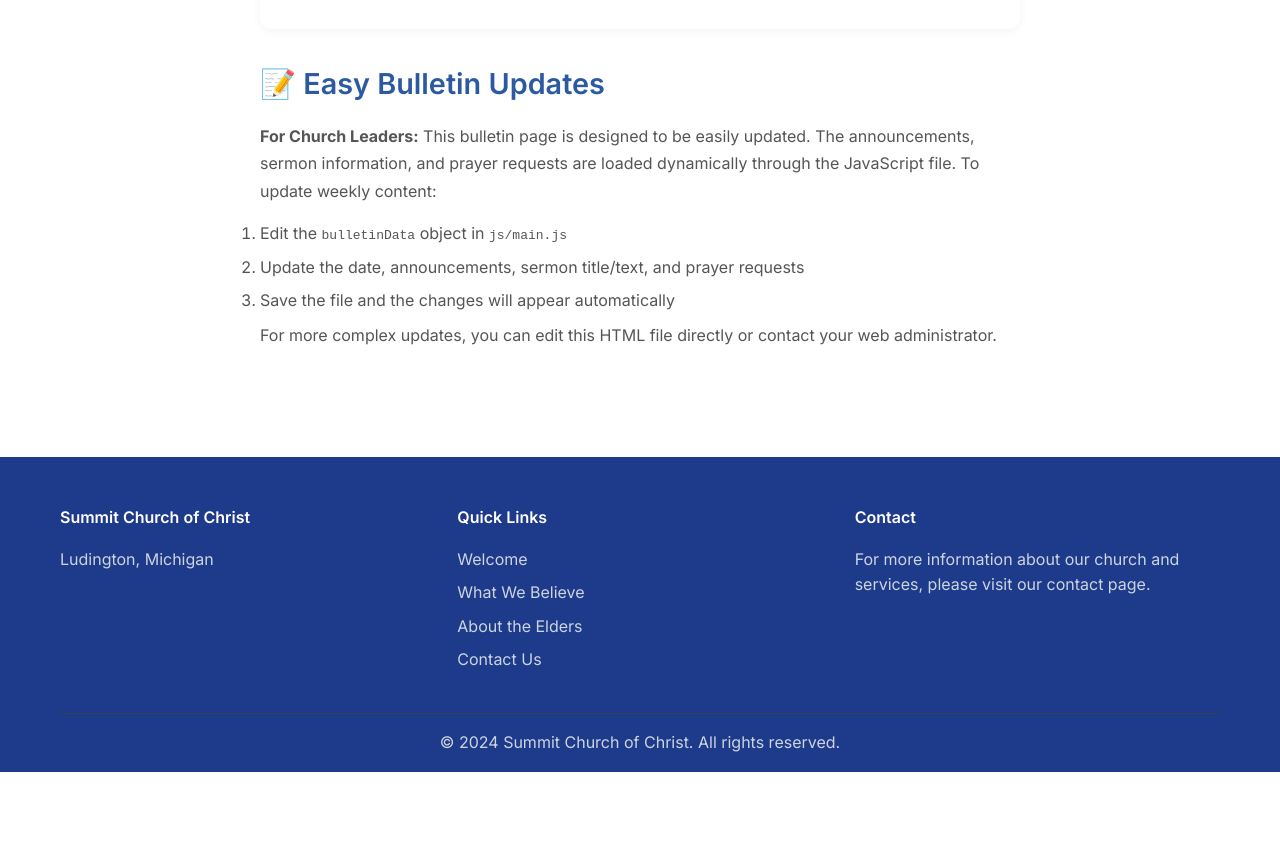
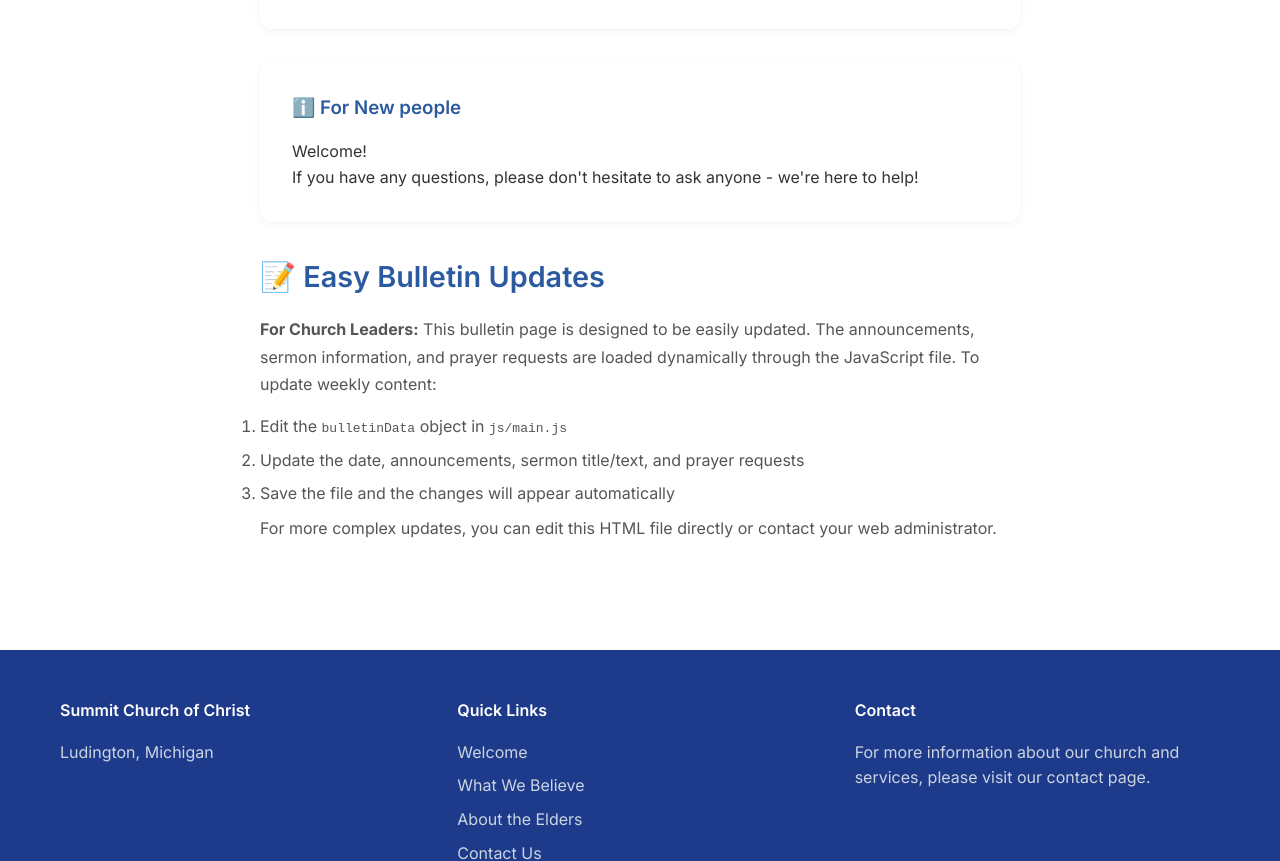
Before and after one commit to summitcoc/summitcoc.github.io, a plain HTML site: page bulletin.html in a window 1280 px wide. Shown: the part 2870-3731 px from the top of the page. Before the commit the page ends 3642 px from the top, so only its background shows below. Drawn offline with Linux system fonts and the light colour scheme.

Commit message:
Update bulletin.html

```diff
--- a/bulletin.html
+++ b/bulletin.html
@@ -145,6 +145,12 @@
                 <p>If you have any questions, please don't hesitate to ask anyone - we're here to help!</p>
             </div>
 
+            <div class="bulletin-section">
+                <h3>ℹ️ For New people</h3>
+                <p>Welcome!</p>
+                <p>If you have any questions, please don't hesitate to ask anyone - we're here to help!</p>
+            </div>
+
             <div class="content-section">
                 <h2>📝 Easy Bulletin Updates</h2>
                 <p><strong>For Church Leaders:</strong> This bulletin page is designed to be easily updated. The announcements, sermon information, and prayer requests are loaded dynamically through the JavaScript file. To update weekly content:</p>
```
